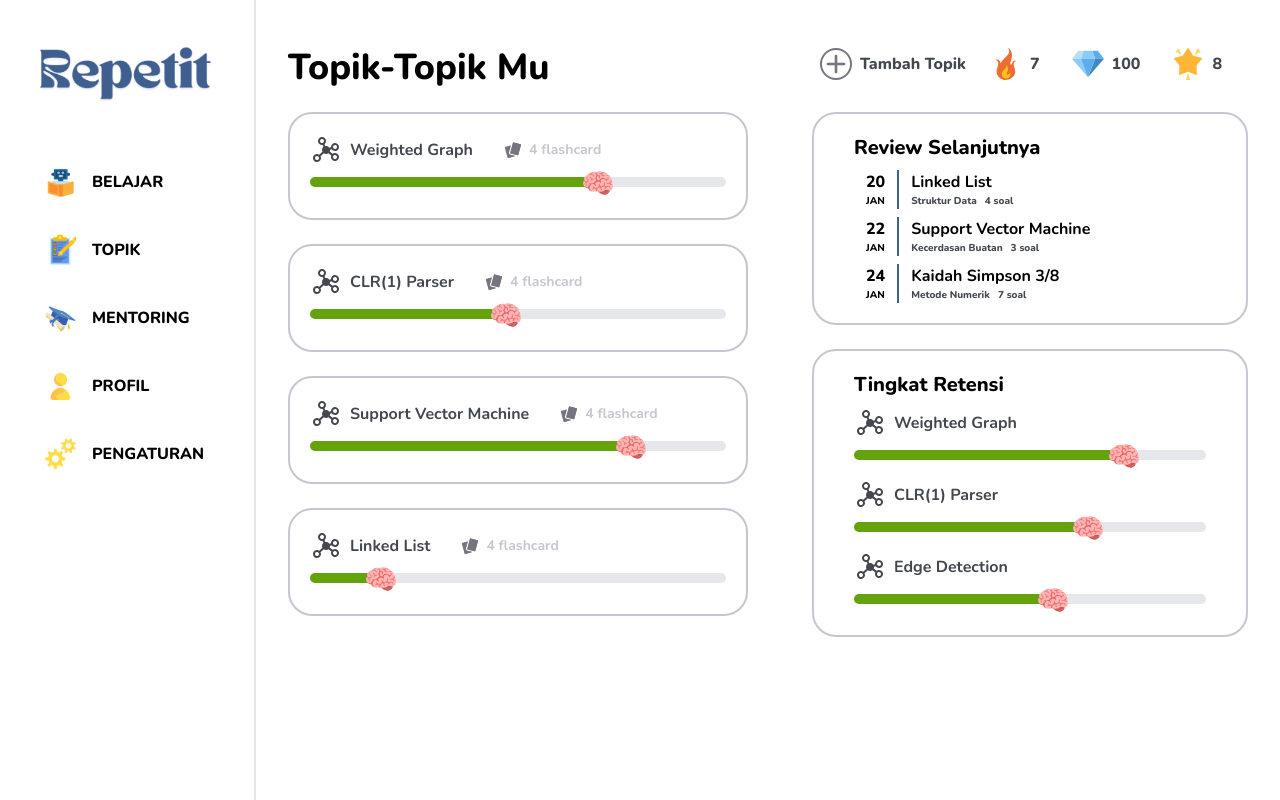
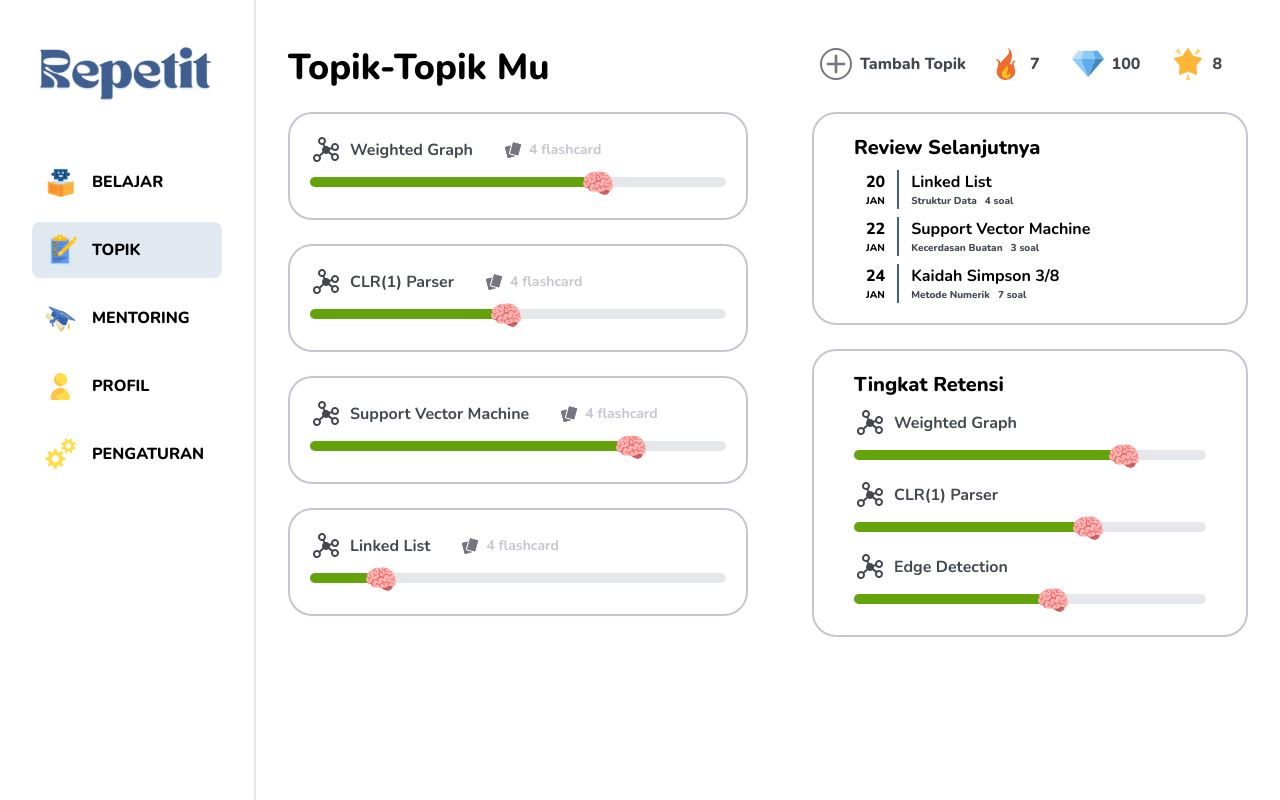
Before and after one commit to edukesyen/repetit-fe-nextjs, a Next.js app: page /topics in a window 1280 px wide. Built offline with nearby package versions, Linux system fonts and the light colour scheme.

Commit message:
feat: add navbar menu active state

```diff
--- a/app/_sections/SideNav.js
+++ b/app/_sections/SideNav.js
@@ -1,3 +1,8 @@
+'use client';
+
+import { useEffect, useState } from 'react';
+import { usePathname } from 'next/navigation';
+
 import Image from 'next/image';
 import Link from 'next/link';
 import RepetitLogo from '@/public/images/logo-repetit.png';
@@ -8,6 +13,14 @@ import ProfileIcon from '@/public/icons/profile-icon.png';
 import SettingsIcon from '@/public/icons/settings-icon.png';
 
 export function SideNav() {
+  const pathName = usePathname();
+  const [activeMenu, setActiveMenu] = useState(null);
+
+  useEffect(() => {
+    const currentMenu = pathName.split('/')[1];
+    setActiveMenu(currentMenu);
+  }, [pathName]);
+
   const navMenus = [
     {
       name: 'BELAJAR',
@@ -35,6 +48,7 @@ export function SideNav() {
       href: '/settings',
     },
   ];
+
   return (
     <nav className="h-full px-8 py-10 flex flex-col gap-12 border-r-2 border-neutral-200 sticky top-0">
       <Image src={RepetitLogo} alt="repetit logo" />
@@ -43,7 +57,9 @@ export function SideNav() {
           <li key={index}>
             <Link
               href={menu.href}
-              className="flex gap-4 items-center hover:bg-neutral-100 p-3 rounded-lg"
+              className={`flex gap-4 items-center ${
+                menu.href.includes(activeMenu) ? 'bg-slate-200' : 'hover:bg-slate-100'
+              } p-3 rounded-lg`}
             >
               <Image src={menu.iconImage} alt={menu.name} width={32} height={32} />
               <span className="font-extrabold">{menu.name}</span>
```
